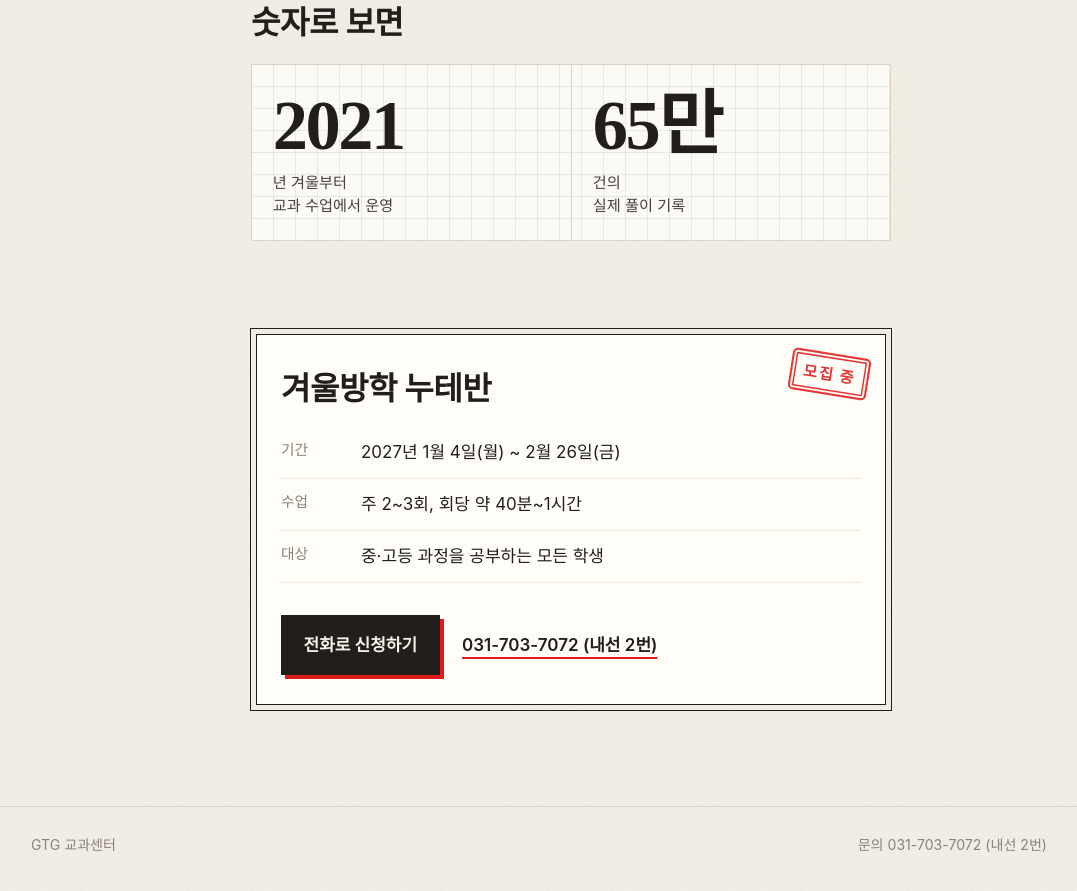
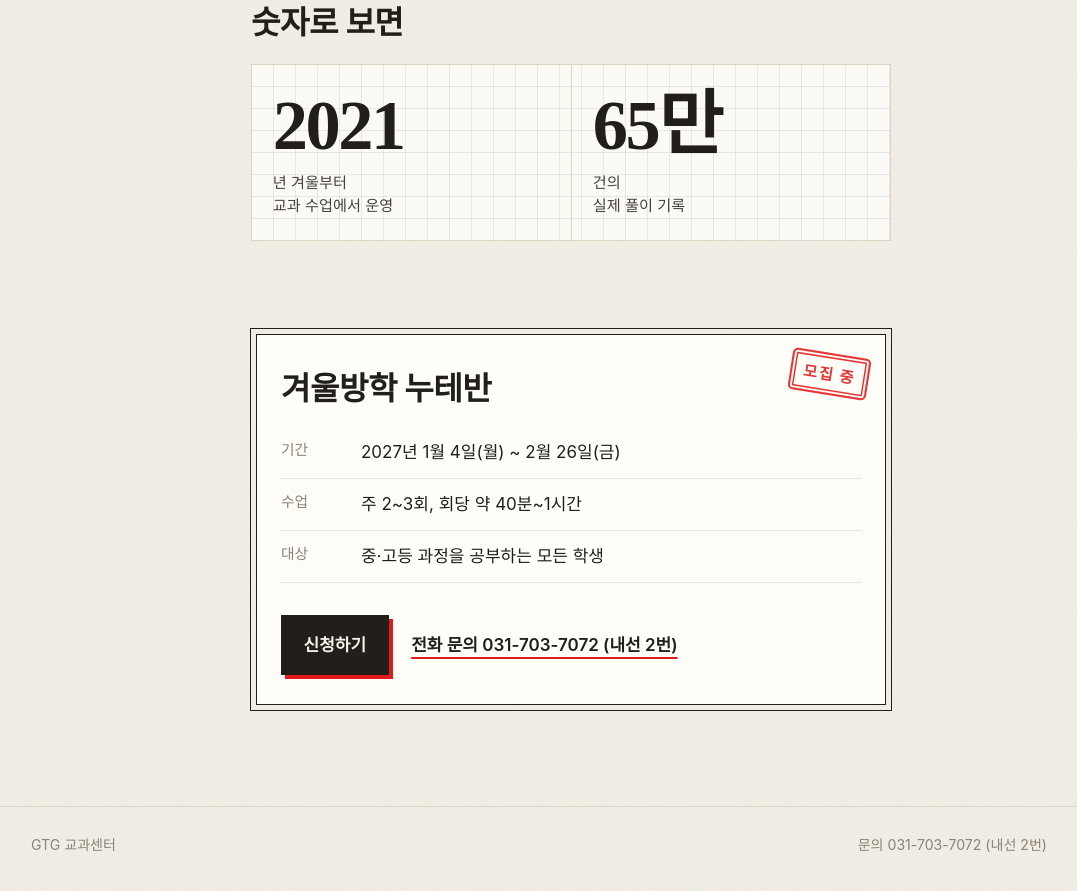
Before and after one commit to gtgmath/gtgmath.github.io, a plain HTML site: page index.html in a window 1280 px wide. Shown: the part 927-1818 px from the top of the page, without its empty margins (101-1178 px from the left). Drawn offline with Linux system fonts and the light colour scheme; a web font is replaced by a local one.

Commit message:
누테반 신청: '신청하기' 버튼을 구글 폼에 연결, 전화는 문의용으로
Co-Authored-By: Claude Opus 5.5 <noreply@anthropic.com>

```diff
--- a/index.html
+++ b/index.html
@@ -74,8 +74,8 @@
           <div><dt>대상</dt><dd>중·고등 과정을 공부하는 모든 학생</dd></div>
         </dl>
         <div class="cta">
-          <a class="btn" href="tel:0317037072">전화로 신청하기</a>
-          <a class="btn-text" href="tel:0317037072">031-703-7072 (내선 2번)</a>
+          <a class="btn" href="https://docs.google.com/forms/d/e/1FAIpQLSeMdou3GnPZa1iXenM0YPc95NFuCtj1SuuKm3xeVNU3B6w3pA/viewform">신청하기</a>
+          <a class="btn-text" href="tel:0317037072">전화 문의 031-703-7072 (내선 2번)</a>
         </div>
       </div>
     </section>
```
